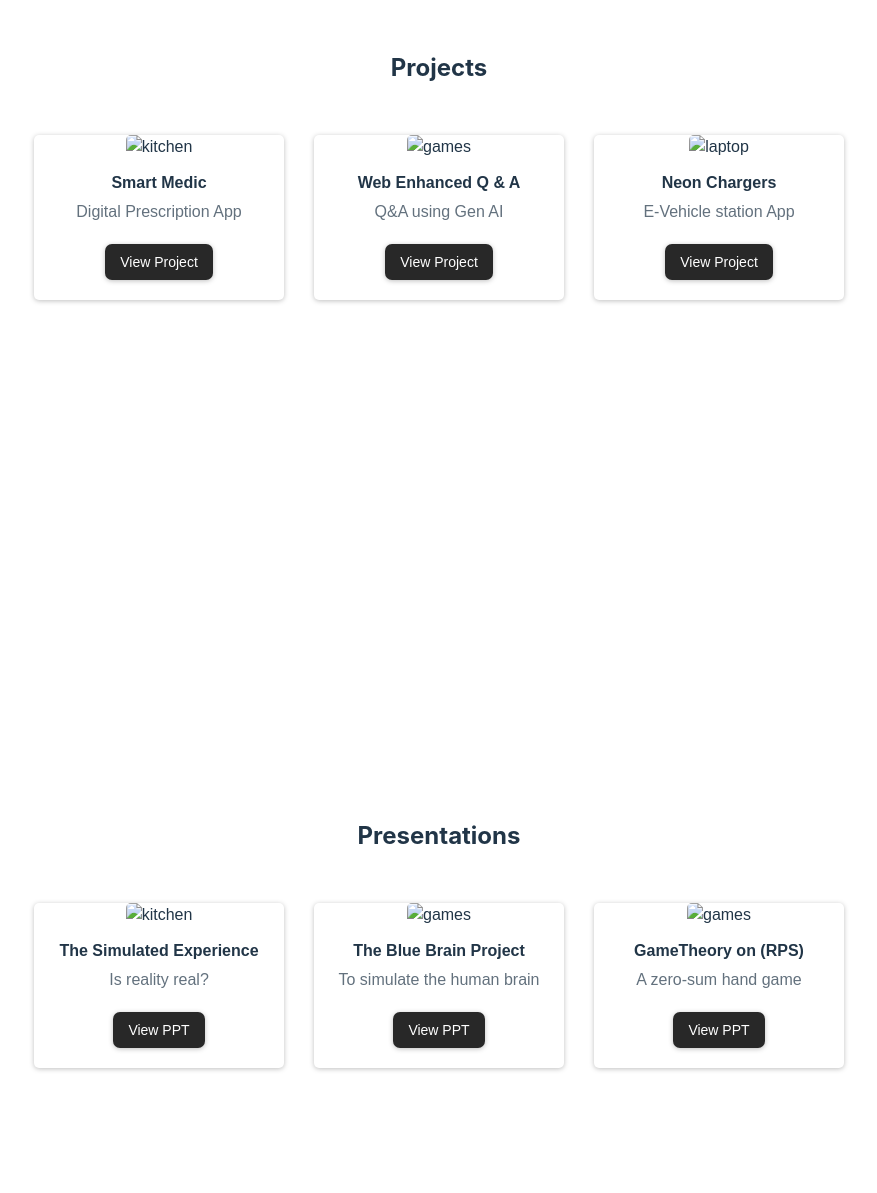
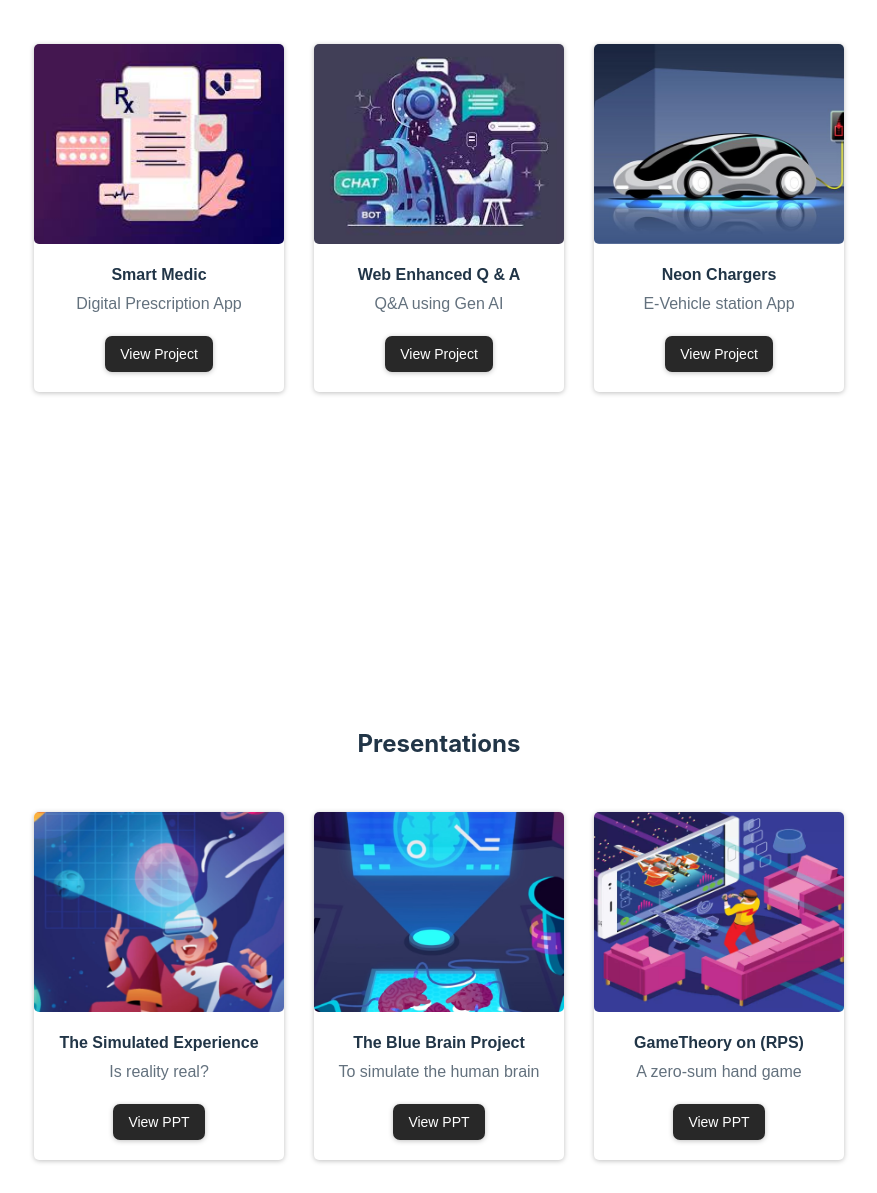
Before and after one commit to Sivakarthiks/Portfolio, a plain HTML site: page index.html in a window 1280 px wide. Shown: the part 1740-2933 px from the top of the page, without its empty margins (201-1078 px from the left). Drawn offline with Linux system fonts and the light colour scheme.

Commit message:
Update index.html

```diff
--- a/index.html
+++ b/index.html
@@ -50,7 +50,7 @@
         <h2>Projects</h2>
         <div class="grid">
             <div class="profile">
-                <img class="img" src="/images/smartMedic.jpeg" alt="kitchen">
+                <img class="img" src="smartMedic.jpeg" alt="kitchen">
                 <p class="name">
                     Smart Medic
                 </p>
@@ -63,7 +63,7 @@
             </div>
 
             <div class="profile">
-                <img class="img" src="/images/webQA.jpeg" alt="games">
+                <img class="img" src="webQA.jpeg" alt="games">
                 <p class="name">
                     Web Enhanced Q & A
                 </p>
@@ -76,7 +76,7 @@
             </div>
 
             <div class="profile">
-                <img class="img" src="/images/stationEV.png" alt="laptop">
+                <img class="img" src="stationEV.png" alt="laptop">
                 <p class="name">
                     Neon Chargers
                 </p>
@@ -94,7 +94,7 @@
         <h2>Presentations</h2>
         <div class="grid">
             <div class="profile">
-                <img class="img" src="/images/vr.png" alt="kitchen">
+                <img class="img" src="vr.png" alt="kitchen">
                 <p class="name">
                     The Simulated Experience
                 </p>
@@ -107,7 +107,7 @@
             </div>
 
             <div class="profile">
-                <img class="img" src="/images/TBBP.png" alt="games">
+                <img class="img" src="TBBP.png" alt="games">
                 <p class="name">
                     The Blue Brain Project
                 </p>
@@ -120,7 +120,7 @@
             </div>
 
             <div class="profile">
-                <img class="img" src="/images/gametheory.png" alt="games">
+                <img class="img" src="gametheory.png" alt="games">
                 <p class="name">
                     GameTheory on (RPS)
                 </p>
@@ -139,8 +139,8 @@
         <img src="https://duolingo-stats-card.vercel.app/api?id=549203897&theme=nightowl" alt="Duolingo Stats" class="duo"/>
         <p>1000+ days on Duolingo</p>
         <div class="learn-app">
-            <div><a href="url"><img src="/images/uxcel.png" alt="uxcel logo" width="120px" height="60px"></a></div>
-            <div><a href="url"><img src="/images/leetcode.png" alt="leetcode logo" width="120px" height="60px"></a></div>
+            <div><a href="url"><img src="uxcel.png" alt="uxcel logo" width="120px" height="60px"></a></div>
+            <div><a href="url"><img src="leetcode.png" alt="leetcode logo" width="120px" height="60px"></a></div>
         </div>
         <p>Check out my stats on other learning app</p>
     </div>
```
